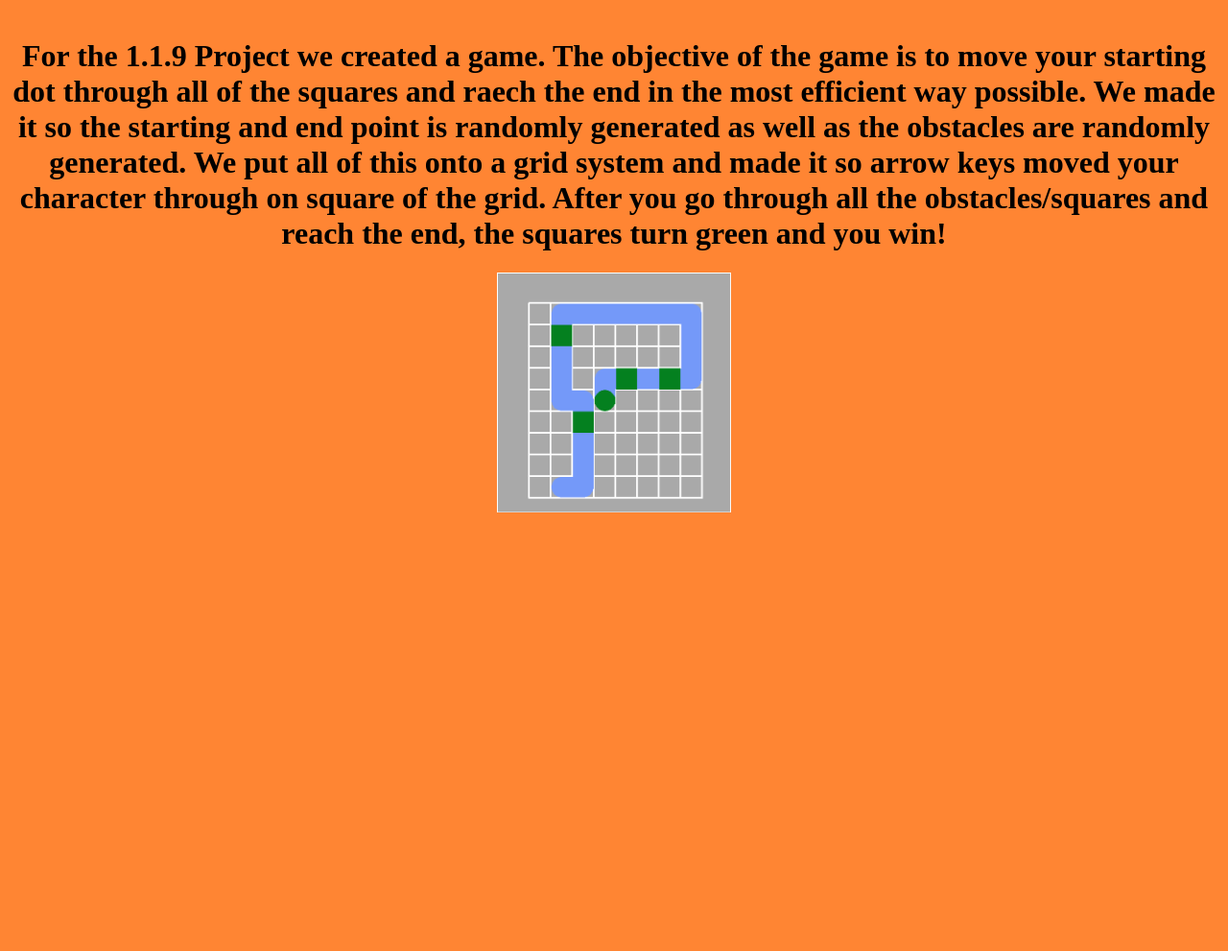
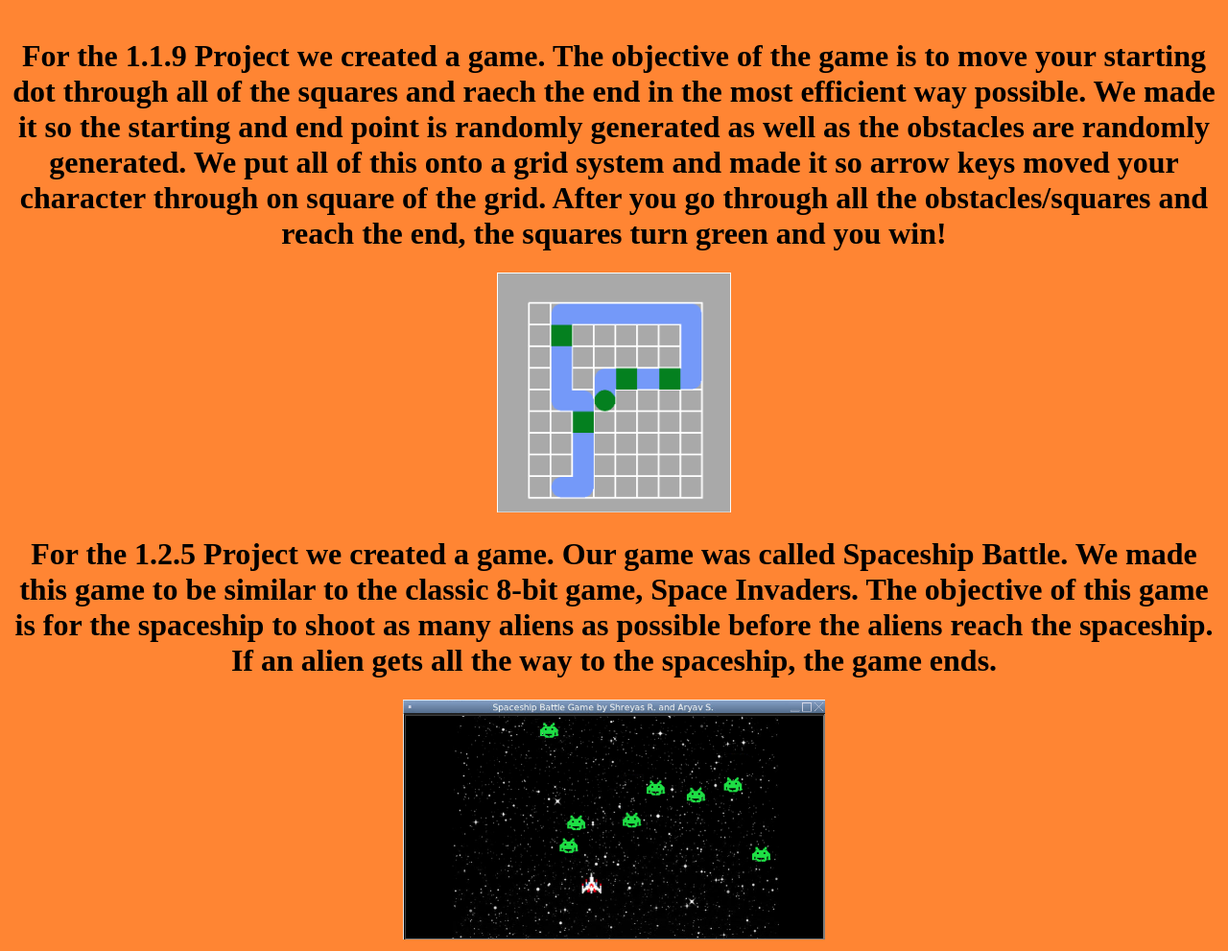
Before and after one commit to 1941277/Aryav-Website, a plain HTML site: page portfolio.html in a window 1280 px wide. Shown: the part 105-1096 px from the top of the page at 96% size. Before the commit the page ends 800 px from the top, so only its background shows below. Drawn offline with Linux system fonts and the light colour scheme.

Commit message:
Update portfolio.html

```diff
--- a/portfolio.html
+++ b/portfolio.html
@@ -11,9 +11,11 @@
 <center>
     <h1>This is my Portfolio Page!</h1>
     <br>
-  <h1>   For the 1.1.9 Project we created a game. The objective of the game is to move your starting dot through all of the squares and raech the end in the most efficient way possible. We made it so the starting and end point is randomly generated as well as the obstacles are randomly generated. We put all of this onto a grid system and made it so arrow keys moved your character through on square of the grid. After you go through all the obstacles/squares and reach the end, the squares turn green and you win!</h1>
+    <h1>For the 1.1.9 Project we created a game. The objective of the game is to move your starting dot through all of the squares and raech the end in the most efficient way possible. We made it so the starting and end point is randomly generated as well as the obstacles are randomly generated. We put all of this onto a grid system and made it so arrow keys moved your character through on square of the grid. After you go through all the obstacles/squares and reach the end, the squares turn green and you win!</h1>
     <img src="images/Result.PNG" height="250">
-
+    <br>
+    <h1>For the 1.2.5 Project we created a game. Our game was called Spaceship Battle. We made this game to be similar to the classic 8-bit game, Space Invaders. The objective of this game is for the spaceship to shoot as many aliens as possible before the aliens reach the spaceship. If an alien gets all the way to the spaceship, the game ends.</h1>
+    <img src="images/Spaceship.PNG" height="250">
     <br>
 	  </body>
 	</html>
```
